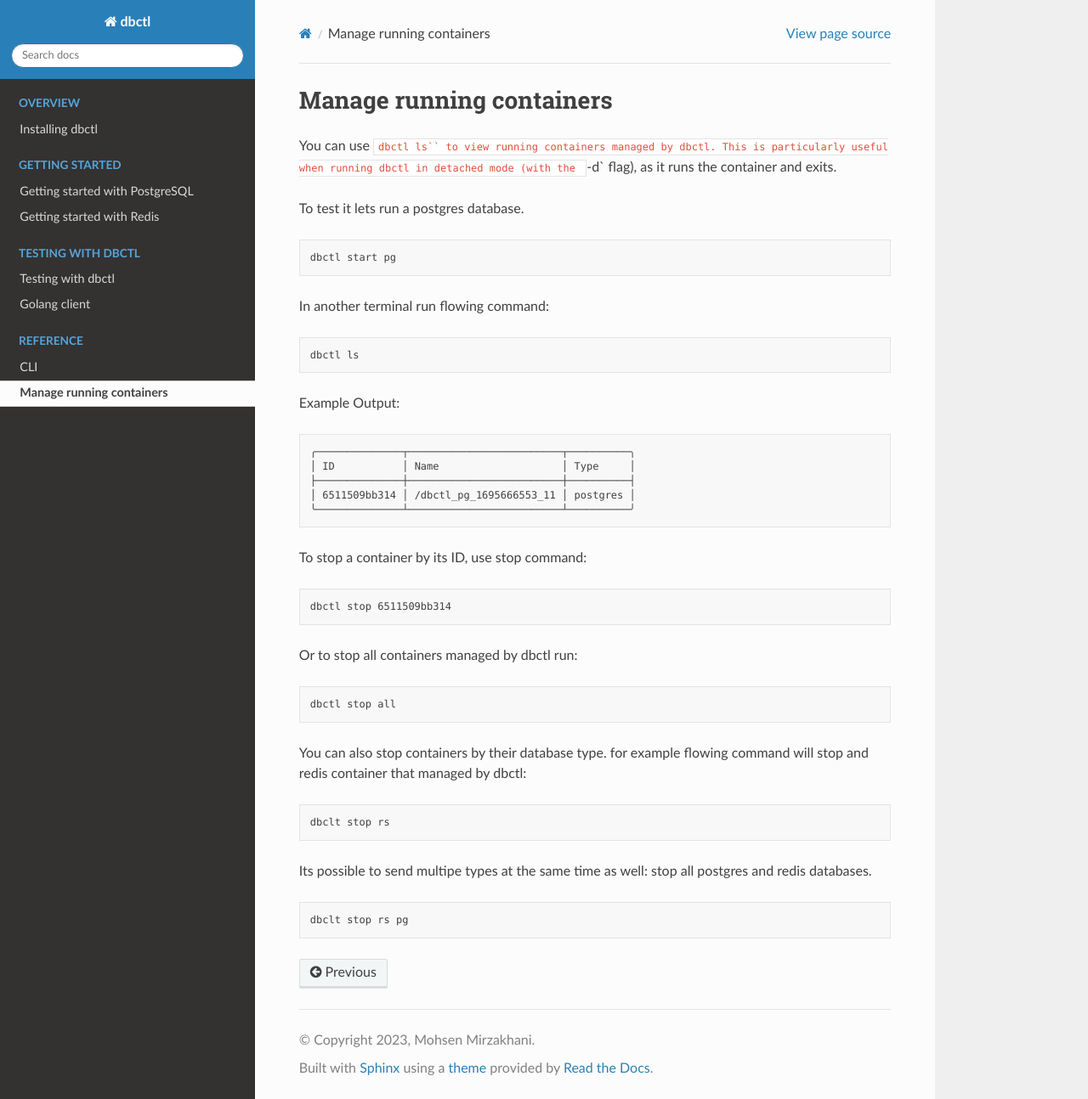
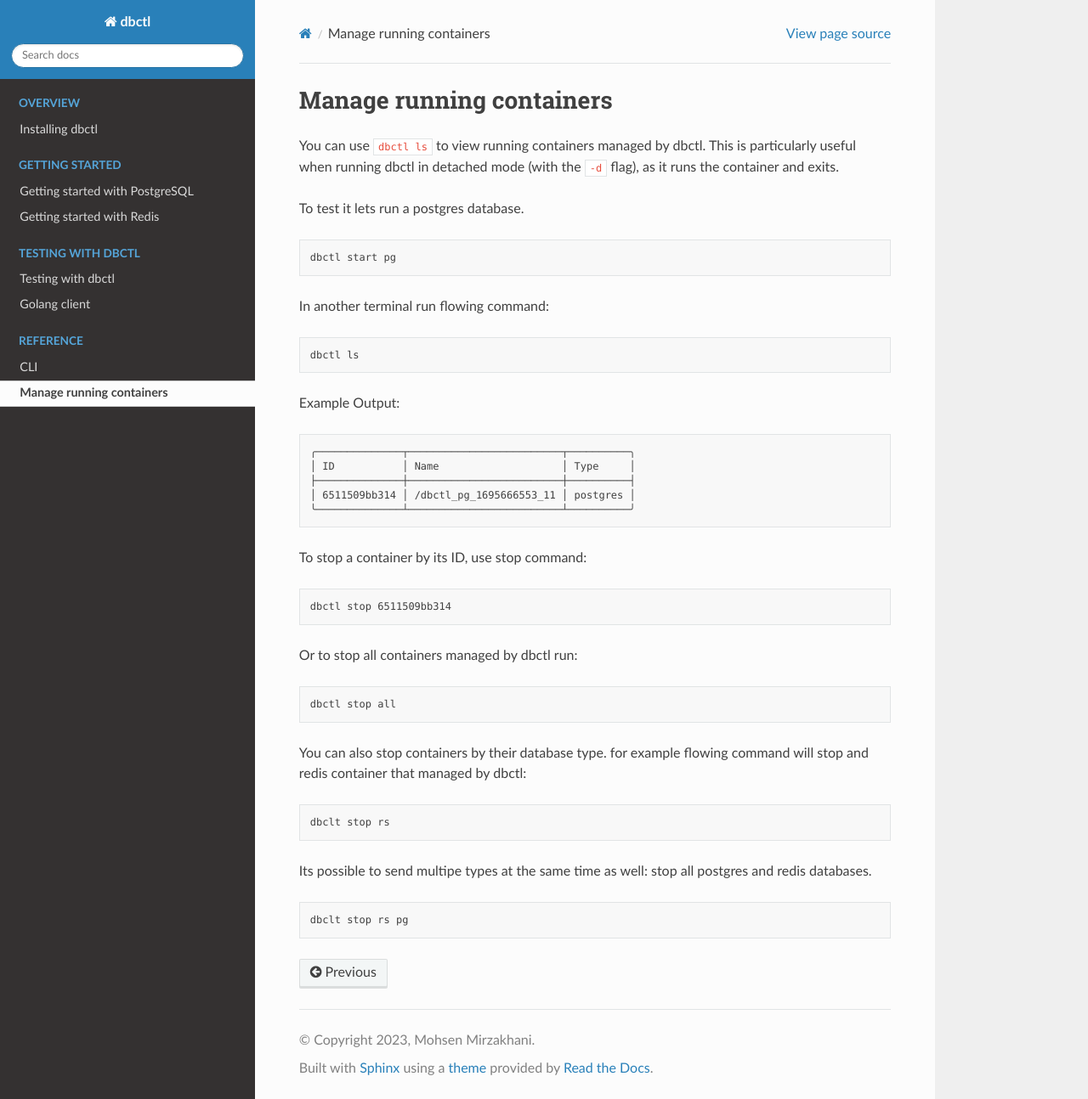
Before and after one commit to mirzakhany/dbctl, a Sphinx documentation site: the page built from docs/reference/manage.md, in a window 1280 px wide and 1294 px high. Shown: the whole window at 85% size. Built offline with Sphinx 7.4.7 and the Read the Docs theme 2.0.0, drawn with Linux system fonts in a browser that asks for light colours.

Commit message:
[docs] fix format

````diff
--- a/docs/reference/manage.md
+++ b/docs/reference/manage.md
@@ -1,6 +1,6 @@
 # Manage running containers
 
-You can use `dbctl ls`` to view running containers managed by dbctl. This is particularly useful when running dbctl in detached mode (with the `-d` flag), as it runs the container and exits.
+You can use `dbctl ls` to view running containers managed by dbctl. This is particularly useful when running dbctl in detached mode (with the `-d` flag), as it runs the container and exits.
 
 To test it lets run a postgres database.
 ```shell
````
